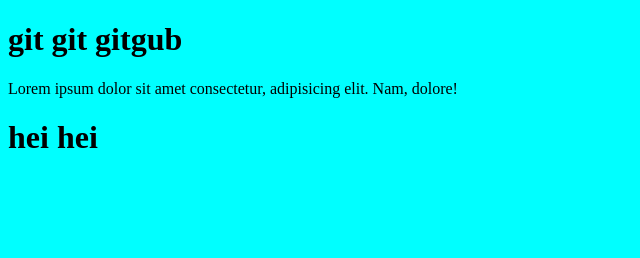
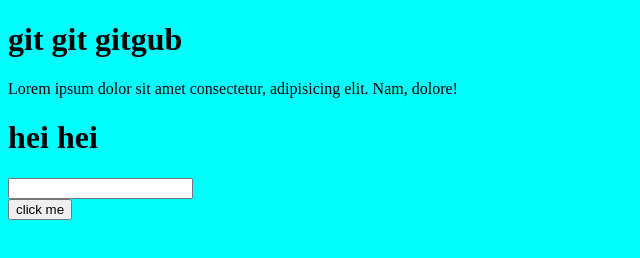
Before and after one commit to rubelrana123/github1, a plain HTML site: page index.html in a window 1280 px wide. Shown: the whole page, without its empty margins (0-640 px from the left). Drawn offline with Linux system fonts and the light colour scheme.

Commit message:
done adding button

```diff
--- a/index.html
+++ b/index.html
@@ -11,5 +11,9 @@
 		<h1>git git gitgub</h1>
     <p>Lorem ipsum dolor sit amet consectetur, adipisicing elit. Nam, dolore!</p>
 		<h1>hei hei </h1>
+
+    <input type="text" name="" id="">
+    <br>
+    <button>click me</button>
 	</body>
 </html>
```
